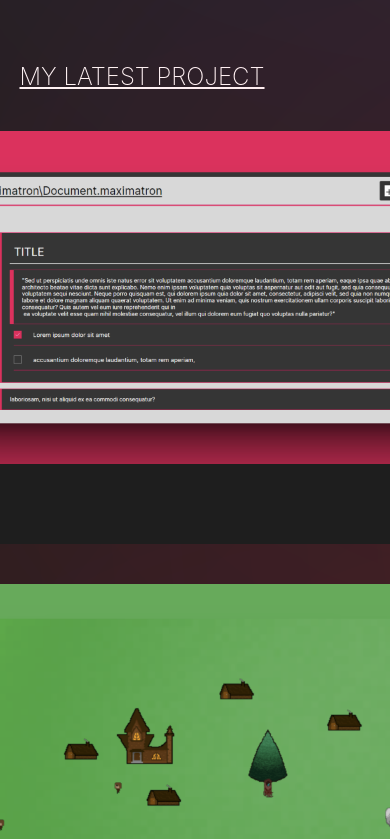
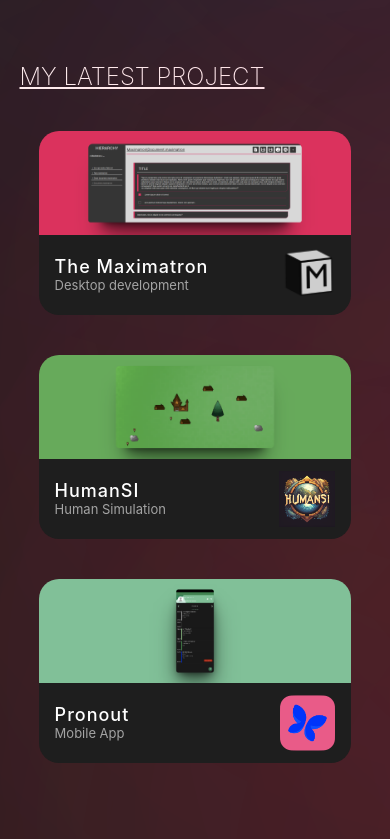
Before and after one commit to Maxime-juncker/portfolio-old, a React (Create React App) app: page / in a window 390 px wide. Shown: the part 2080-2919 px from the top of the page. Built offline with nearby package versions, Linux system fonts and the light colour scheme.

Commit message:
card hover+

```diff
--- a/src/App.css
+++ b/src/App.css
@@ -275,7 +275,7 @@
   flex-direction: column;
   gap: 0;
   margin: 20px;
-  max-width: 1000px;
+  width: 50vw;
   transition: all .5s;
 }
 
@@ -290,8 +290,8 @@
   text-align: left;
   background-color: var(--dark-grey);
 
-  border-end-end-radius: 40px;
-  border-end-start-radius: 40px;
+  border-end-end-radius: 20px;
+  border-end-start-radius: 20px;
 }
 
 .Project-card article
@@ -309,14 +309,6 @@
   font-size: large;
   letter-spacing: 1px;
   font-weight: 500;
-}
-.Project-card h3
-{
-  margin: 0;
-
-  color: #A4A4A4;
-  font-size: small;
-  font-weight: 400;
 }
 
 .Project-card section img
@@ -384,6 +376,39 @@
   scale: 1.05;
 }
 
+.Project-card h3
+{
+  position: relative;
+  margin: 0;
+
+  color: #A4A4A4;
+  font-size: small;
+  font-weight: 400;
+  transition: all .2s;
+
+}
+.Project-card h3::before
+{
+  position: absolute;
+
+  color: #A4A4A4;
+  font-size: small;
+  font-weight: 400;
+  opacity: 0;
+  content: "View Project --";
+  transition: all .2s;
+}
+.Project-card:hover h3::before
+{
+  opacity: 1;
+  transform: translateX(400px);
+}
+
+.Project-card:hover h3
+{
+  top: 0;
+  transform: translateX(-400px);
+}
 /* ********************************************************* */
 /* ********************************************************* */
 
@@ -457,4 +482,16 @@
     font-size: 12vw;
   }
 
+  .Project-card
+  {
+    z-index: 2;
+    overflow: hidden;
+    position: relative;
+    display: flex;
+    flex-direction: column;
+    gap: 0;
+    margin: 20px;
+    width: 80vw;
+    transition: all .5s;
+  }
 }
```
Also changed, not shown: 1 other file (tests, documents, lock files or other folders).
